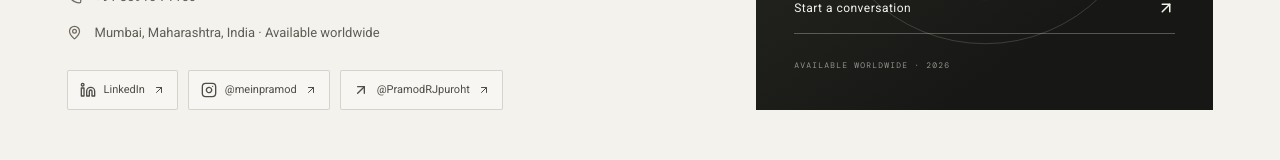
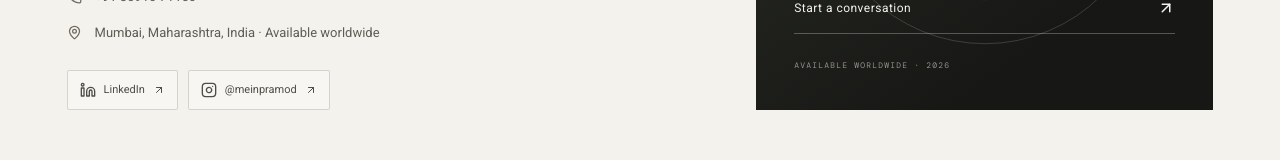
Before and after one commit to Amristine/pramod-rajpurohit, a Next.js app: page / in a window 1280 px wide. Shown: the part 4329-4489 px from the top of the page. Built offline with nearby package versions, Linux system fonts and the light colour scheme.

Commit message:
Remove X social link from contact section

```diff
--- a/app/page.tsx
+++ b/app/page.tsx
@@ -284,7 +284,6 @@ export default function Home() {
             <div className="social-links contact-socials">
               <a href="https://www.linkedin.com/in/professionalpramod/" target="_blank" rel="noreferrer" aria-label="LinkedIn Pramod Rajpurohit"><Linkedin size={16}/><span>LinkedIn</span><ArrowUpRight size={12}/></a>
               <a href="https://www.instagram.com/meinpramod/" target="_blank" rel="noreferrer" aria-label="Instagram @meinpramod"><Instagram size={16}/><span>@meinpramod</span><ArrowUpRight size={12}/></a>
-              <a href="https://x.com/PramodRJpuroht" target="_blank" rel="noreferrer" aria-label="X @PramodRJpuroht"><ArrowUpRight size={16}/><span>@PramodRJpuroht</span><ArrowUpRight size={12}/></a>
             </div>
           </div>
           <aside className="contact-visual" aria-label="Contact invitation">
```
